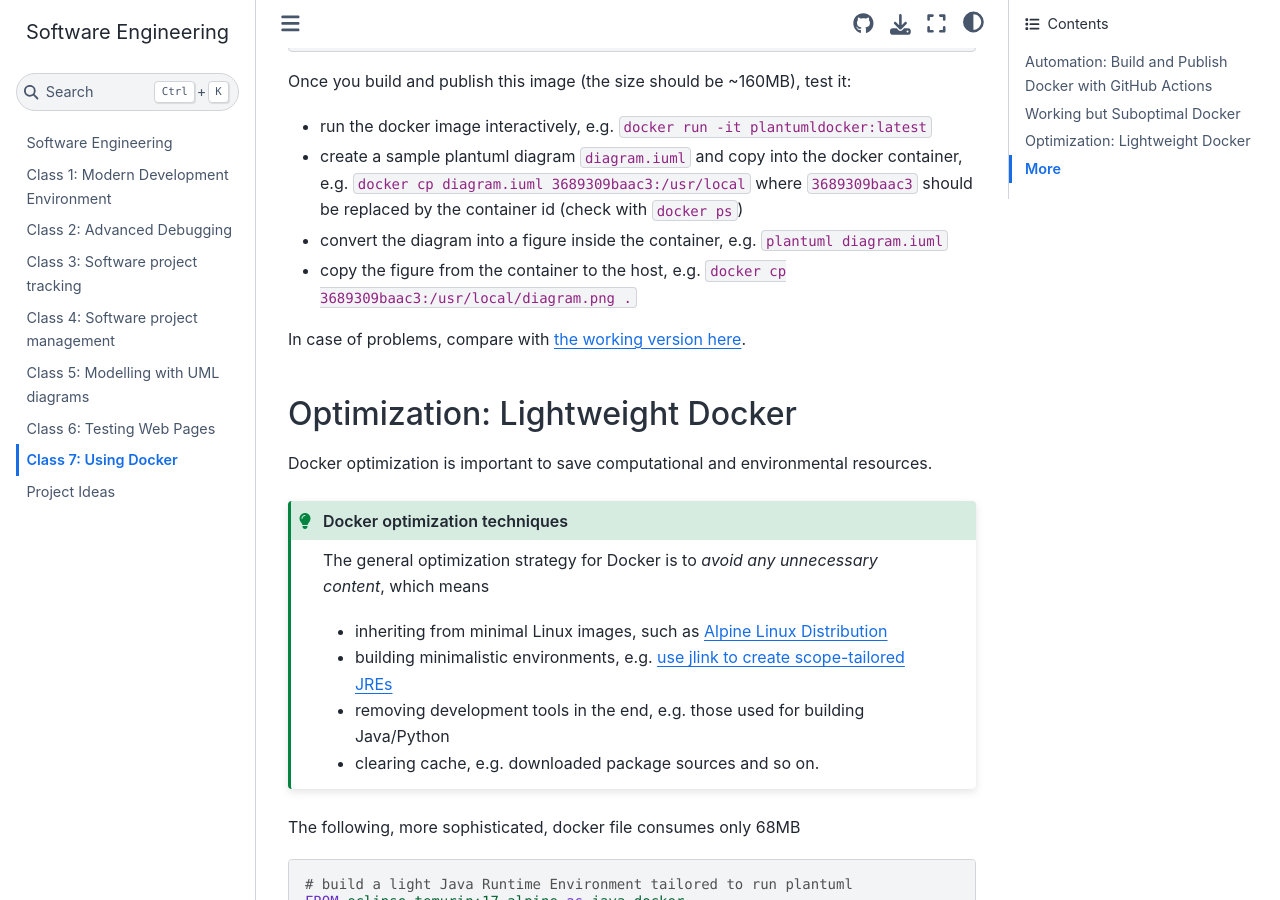
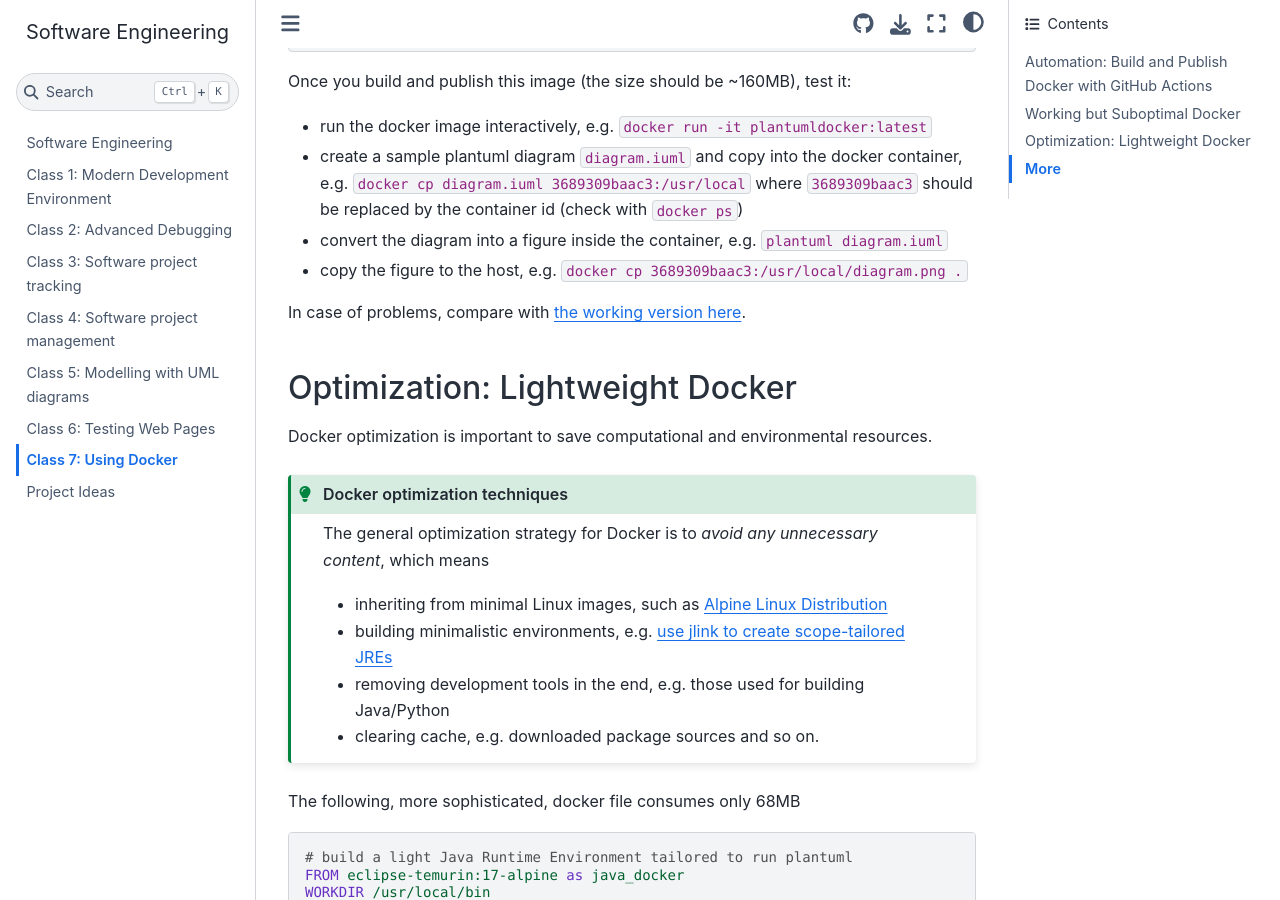
Before and after one commit to maciejskorski/software_engineering, a Jupyter Book: the page built from docs/docker_examples.md, in a window 1280 px wide and 900 px high, scrolled down 927 px. Built offline with Jupyter Book 1.0.4 settings and Sphinx 7.4.7 and the Sphinx Book theme 1.1.4, drawn with Linux system fonts in a browser that asks for light colours.

Commit message:
udpate docker class docs

```diff
--- a/docs/docker_examples.md
+++ b/docs/docker_examples.md
@@ -34,7 +34,7 @@ Once you build and publish this image (the size should be ~160MB), test it:
 * run the docker image interactively, e.g. `docker run -it plantumldocker:latest`
 * create a sample plantuml diagram `diagram.iuml` and copy into the docker container, e.g. `docker cp diagram.iuml 3689309baac3:/usr/local` where `3689309baac3` should be replaced by the container id (check with `docker ps`)
 * convert the diagram into a figure inside the container, e.g. `plantuml diagram.iuml`
-* copy the figure from the container to the host, e.g. `docker cp 3689309baac3:/usr/local/diagram.png .`
+* copy the figure to the host, e.g. `docker cp 3689309baac3:/usr/local/diagram.png .`
 
 In case of problems, compare with [the working version here](https://github.com/maciejskorski/plantuml-docker).
 
```
